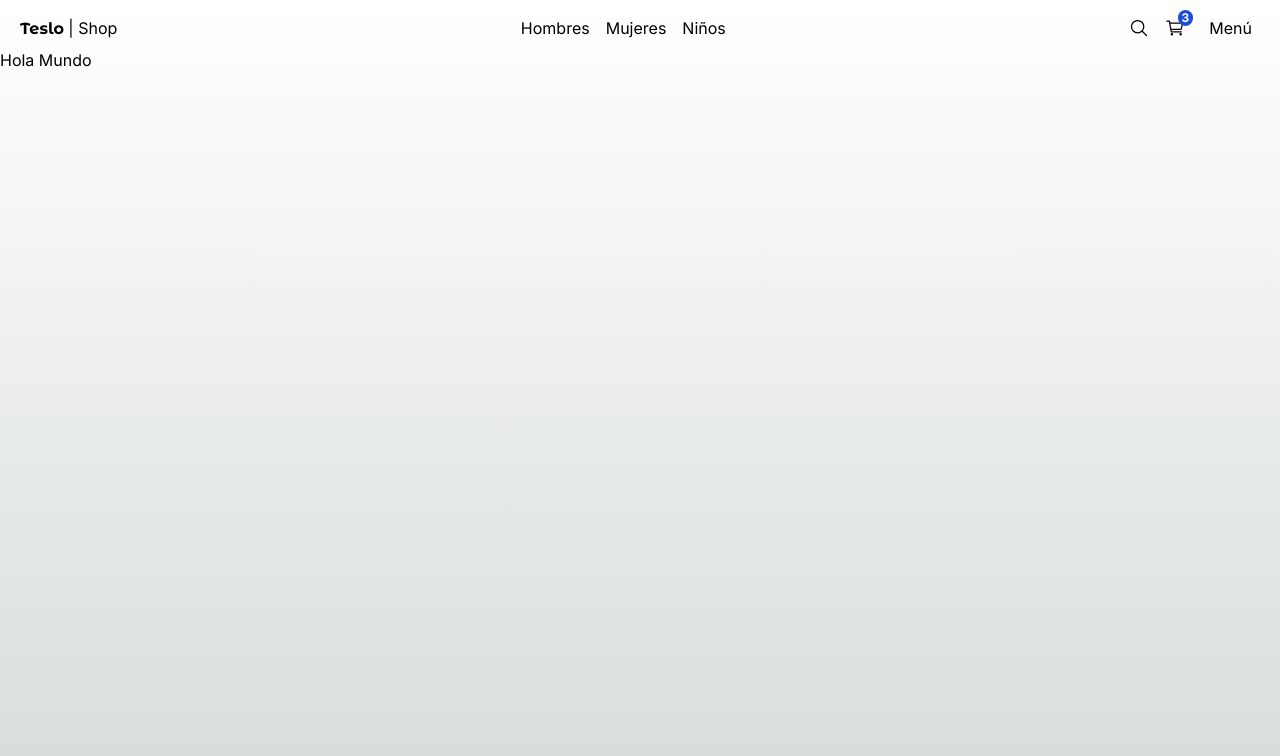
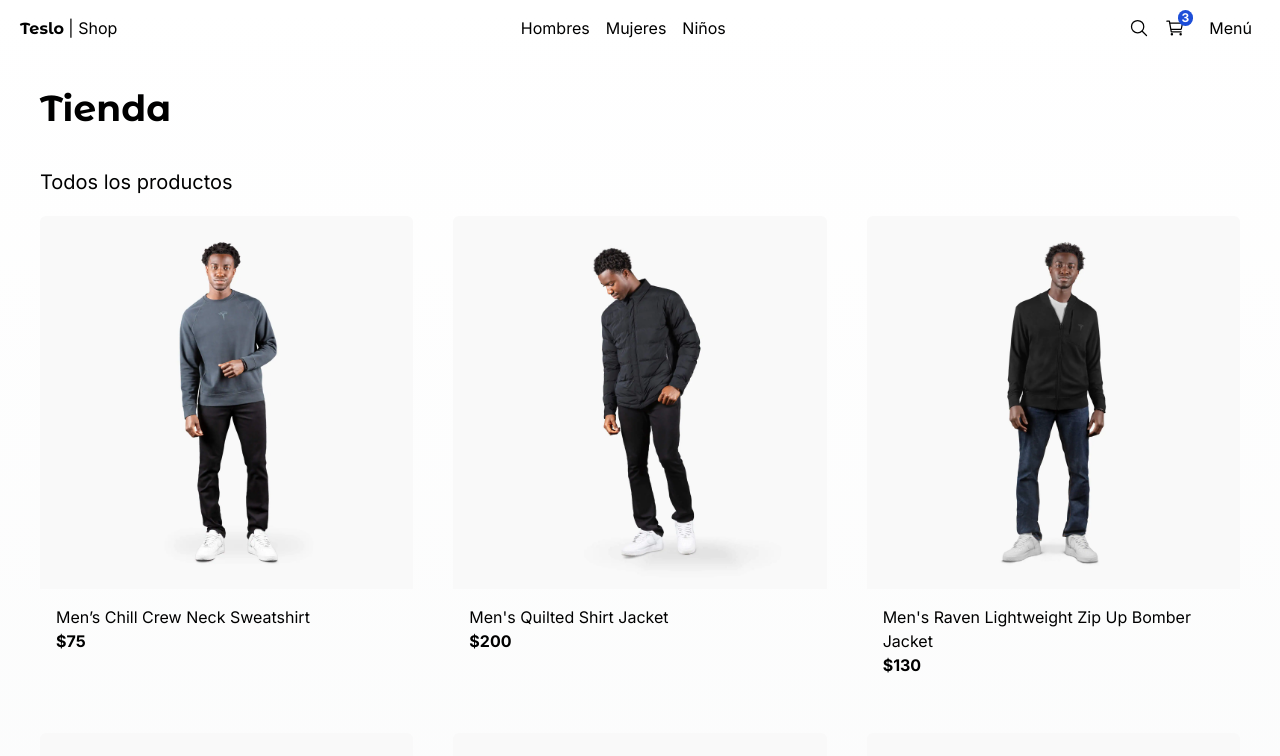
Before and after one commit to EA-Gadgeter/teslo-shop, a Next.js app: page / in a window 1280 px wide. Shown: the top 756 px of the page. Built offline with nearby package versions, Linux system fonts and the light colour scheme.

Commit message:
Creado grid de productos con las cards

```diff
--- a/src/app/(shop)/layout.tsx
+++ b/src/app/(shop)/layout.tsx
@@ -8,7 +8,10 @@
   return (
     <main className="min-h-screen">
       <TopMenu />
-      {children}
+
+      <div className="px-0 sm:px-10">
+        {children}
+      </div>
     </main>
   );
 }
--- a/src/app/(shop)/page.tsx
+++ b/src/app/(shop)/page.tsx
@@ -1,7 +1,16 @@
+import { Title } from "@/components/ui";
+import { ProductsGrid } from "@/components/products";
+
+import { initialData } from "@/mocks/mocks";
+
+const products = initialData.products;
+
 export default function Home() {
   return (
-    <main>
-      <h1>Hola Mundo</h1>
-    </main>
+    <>
+      <Title title="Tienda" subtitle="Todos los productos" className="mb-2" />
+
+      <ProductsGrid products={products} />
+    </>
   );
 }
--- /dev/null
+++ b/src/components/products/index.ts
@@ -0,0 +1,2 @@
+export * from "./productGrid/ProductsGrid";
+export * from "./productGrid/ProductGridItem";
--- /dev/null
+++ b/src/components/products/productGrid/ProductGridItem.tsx
@@ -0,0 +1,33 @@
+import Image from "next/image";
+import Link from "next/link";
+
+import type { Product } from "@/interfaces/product.interface";
+
+interface Props {
+  product: Product;
+}
+
+export const ProductGridItem: React.FC<Props> = ({ product }) => {
+  return (
+    <li className="rounded-md overflow-hidden fade-in">
+      <Link href={`/product/${product.slug}`}>
+        <Image
+          src={`/products/${product.images[0]}`}
+          alt={product.title}
+          className="w-full object-cover"
+          width={500}
+          height={500}
+        />
+      </Link>
+
+
+      <div className="flex flex-col p-4">
+        <Link href={`/product/${product.slug}`} className="hover:text-blue-600">
+          {product.title}
+        </Link>
+
+        <span className="font-bold">${product.price}</span>
+      </div>
+    </li>
+  );
+};
--- /dev/null
+++ b/src/components/products/productGrid/ProductsGrid.tsx
@@ -0,0 +1,19 @@
+import type { Product } from "@/interfaces/product.interface";
+
+import { ProductGridItem } from "@/components/products";
+
+interface Props {
+  products: Product[]
+}
+
+export const ProductsGrid: React.FC<Props> = ({ products }) => {
+  return (
+    <ul className="grid grid-cols-2 sm:grid-cols-3 gap-10">
+      {
+        products.map(product => (
+          <ProductGridItem key={product.slug} product={product} />
+        ))
+      }
+    </ul>
+  );
+};
--- /dev/null
+++ b/src/components/ui/Title.tsx
@@ -0,0 +1,23 @@
+import { titleFont } from "@/config/fonts";
+
+interface Props {
+  title: string;
+  subtitle?: string;
+  className?: string;
+}
+
+export const Title: React.FC<Props> = ({ title, subtitle, className }) => {
+  return (
+    <div className={`${className} mt-3`}>
+      <h1 className={`${titleFont.className} antialiased text-4xl font-semibold my-10`}>
+        {title}
+      </h1>
+
+      {
+        subtitle && (
+          <h3 className="text-xl mb-5">{subtitle}</h3>
+        )
+      }
+    </div>
+  );
+};
--- a/src/components/ui/index.ts
+++ b/src/components/ui/index.ts
@@ -1,2 +1,3 @@
 export * from "./TopMenu";
 export * from "./PageNotFound";
+export * from "./Title";
```
Also changed, not shown: package.json (+10 -10 lines), src/interfaces/product.interface.ts (added, +15 -0 lines).
